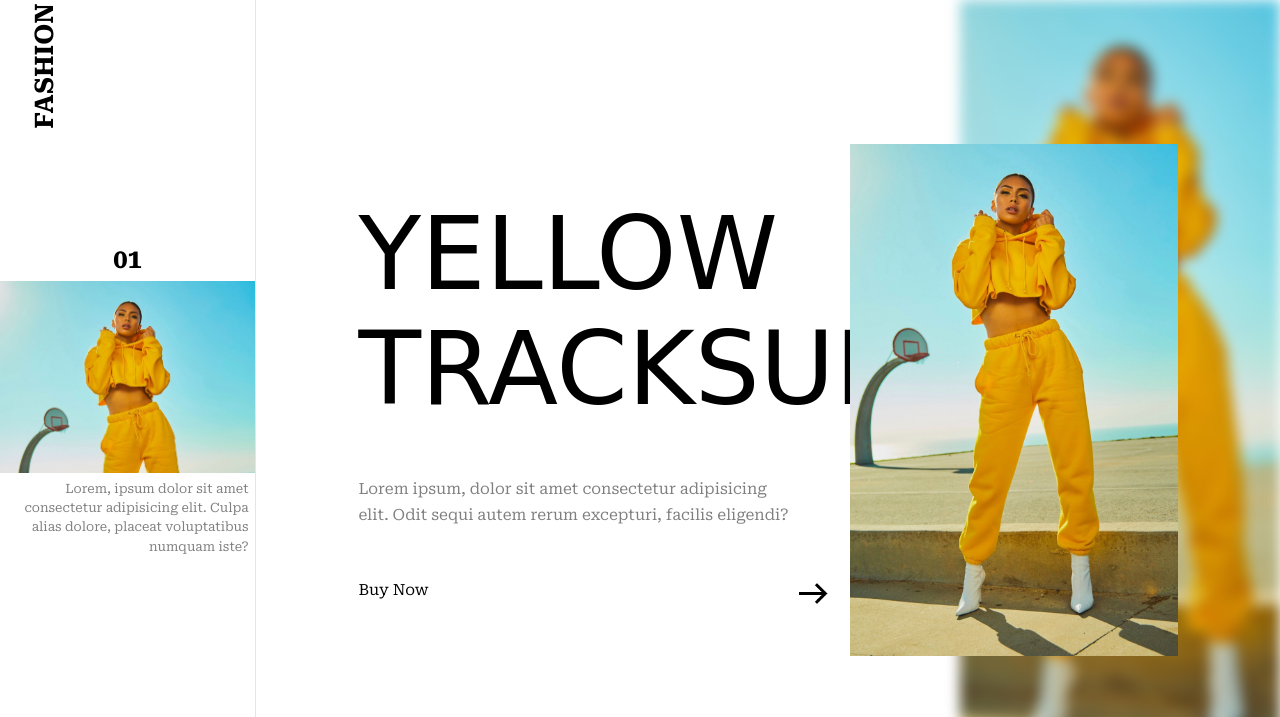
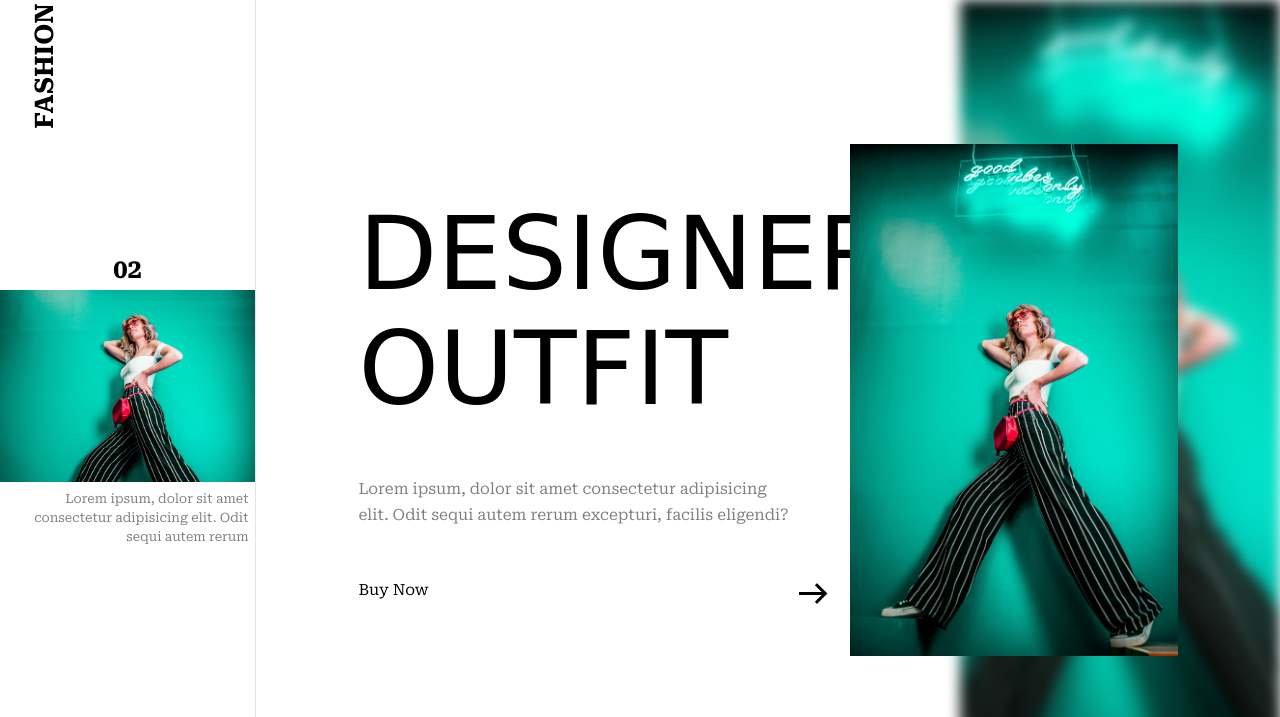
Before and after one commit to hipolito-469/eCommerce, a plain HTML site: page index.html in a window 1280 px wide. Both pictures are taken after a click on the button 813 px from the left and 593 px from the top of the page. Shown: the top 717 px of the page. Drawn offline with Linux system fonts and the light colour scheme; a web font is replaced by a local one.

Commit message:
minor changes

```diff
--- a/index.html
+++ b/index.html
@@ -18,7 +18,7 @@
         <div class="sm-product">
             <h1 class="product-index">01</h1>
             <div class="sm-product-img-container">
-                <img src="./img/img1.jpg" class="sm-product">
+                <img src="./img/img1.jpg" class="sm-product-img">
             </div>
             <p class="sm-product-des">
                 Lorem, ipsum dolor sit amet consectetur adipisicing elit. Culpa alias dolore, placeat voluptatibus numquam iste?
--- a/js/app.js
+++ b/js/app.js
@@ -0,0 +1,70 @@
+const productData = [
+    {
+        index: '01',
+        name: 'yellow tracksuit',
+        image: 'img1.jpg',
+        des: 'Lorem ipsum, dolor sit amet consectetur adipisicing elit. Odit sequi autem rerum excepturi, facilis eligendi?'
+    },
+    {
+        index: '02',
+        name: 'designer outfit',
+        image: 'img2.jpg',
+        des: 'Lorem ipsum, dolor sit amet consectetur adipisicing elit. Odit sequi autem rerum excepturi, facilis eligendi?'
+    },
+    {
+        index: '03',
+        name: 'chilling mode',
+        image: 'img3.jpg',
+        des: 'Lorem ipsum, dolor sit amet consectetur adipisicing elit. Odit sequi autem rerum excepturi, facilis eligendi?'
+    }
+]
+
+
+const nxtBtn = document.querySelector('.nxt-btn')
+
+let smImgContainer = document.querySelector('.sm-product-img-container')
+let smImg = document.querySelector('.sm-product-img')
+let productIndex = document.querySelector('.product-index')
+let smProductDes = document.querySelector('.sm-product-des')
+
+let productImgContainer = document.querySelector('.product-img-container')
+let productImg = document.querySelector('.product-img')
+let backdropImg = document.querySelector('.backdrop-img')
+
+let productDetail = document.querySelector('.product-detail')
+let productName = document.querySelector('.product-name')
+let productDes = document.querySelector('.product-des')
+
+let currentProduct = 0
+
+nxtBtn.addEventListener('click', () => {
+    if(currentProduct >= productData.length - 1)
+    {
+        currentProduct = 0
+    }
+    else
+    {
+        currentProduct++
+    }
+
+    productIndex.innerHTML = productData[currentProduct].index
+    smProductDes.innerHTML = productData[currentProduct].des.slice(0, 80)
+
+    smImgContainer.classList.add('slide')
+    productImgContainer.classList.add('slide')
+    backdropImg.classList.add('fade')
+    productDetail.classList.add('fade')
+
+    setTimeout(() => {
+        productName.innerHTML = productData[currentProduct].name
+        productDes.innerHTML = productData[currentProduct].des
+        smImg.src = productImg.src = backdropImg.src = `./img/${productData[currentProduct].image}`
+    }, 500)
+
+    setTimeout(() => {
+        smImgContainer.classList.remove('slide')
+        productImgContainer.classList.remove('slide')
+        backdropImg.classList.remove('fade')
+        productDetail.classList.remove('fade')
+    }, 2000)
+})
```
